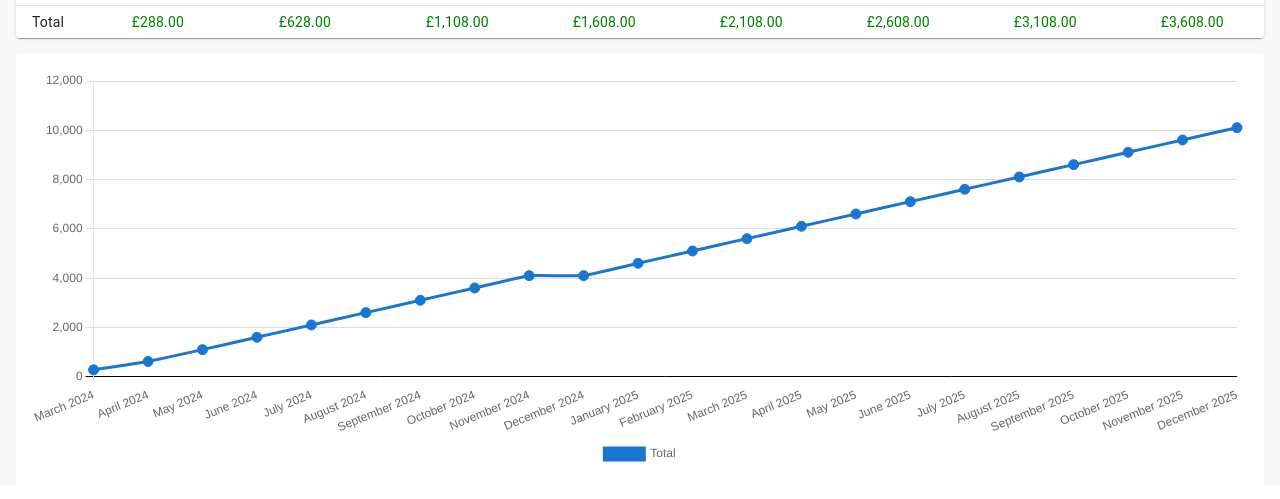
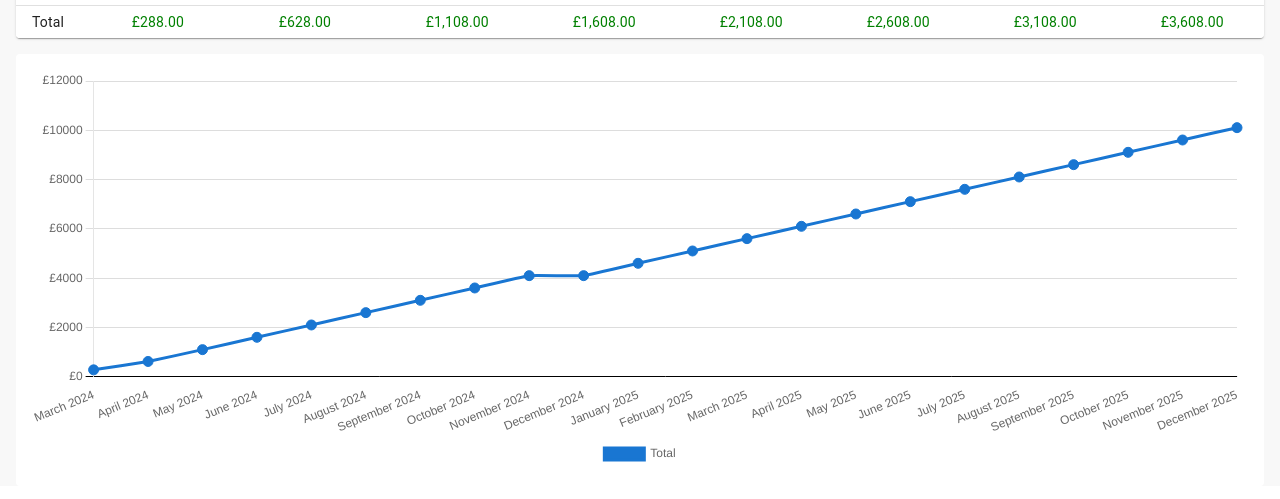
Before and after one commit to AKP-13/savings-planner, a React (Create React App) app: page / in a window 1280 px wide. Shown: the part 627-1126 px from the top of the page. Built offline with nearby package versions, Linux system fonts and the light colour scheme.

Commit message:
Add £ sign to y axis values

```diff
--- a/src/graph/options.ts
+++ b/src/graph/options.ts
@@ -27,6 +27,9 @@ const options = {
         color: (context: ScriptableScaleContext) =>
           context.tick.value === 0 ? 'black' : 'rgba(0, 0, 0, 0.54)',
         lineWidth: (context: ScriptableScaleContext) => (context.tick.value === 0 ? 1 : 0.25)
+      },
+      ticks: {
+        callback: (value: string) => `£${value}`
       }
     }
   }
```
